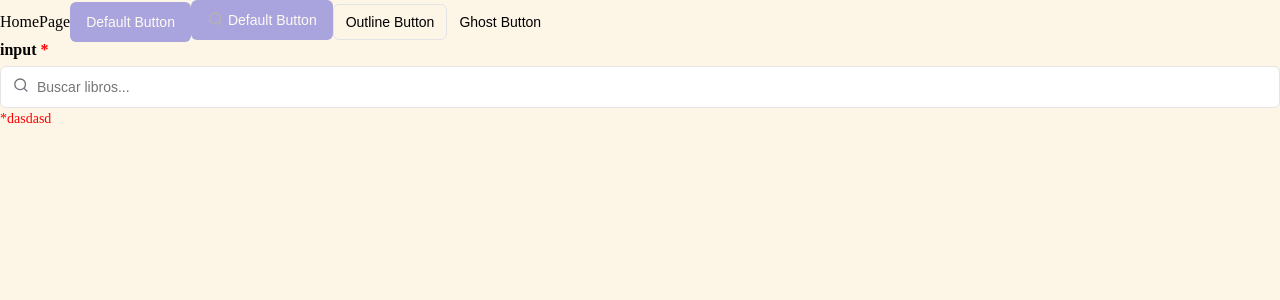
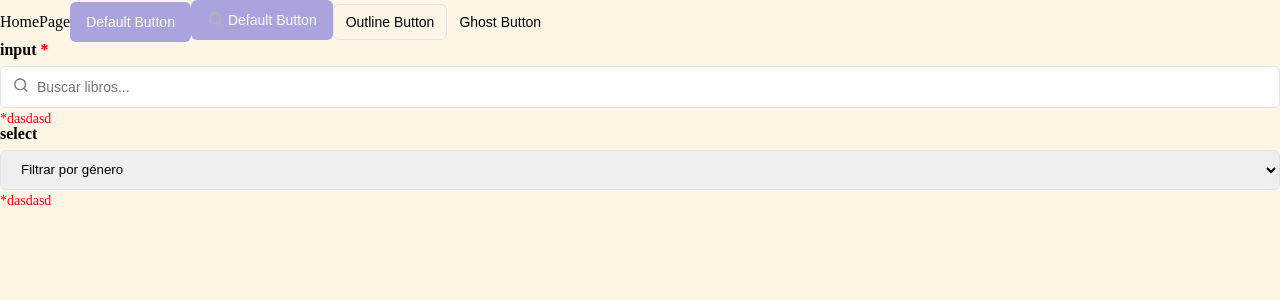
Before and after one commit to camduarte/bookshare, a React (Vite) app in the folder client/: page / in a window 1280 px wide. Shown: the top 300 px of the page. Built offline with nearby package versions, Linux system fonts and the light colour scheme.

Commit message:
Componente Select agregado

```diff
--- /dev/null
+++ b/client/src/components/ui/Select.jsx
@@ -0,0 +1,45 @@
+import React from 'react';
+import '../../styles/components/ui/select.css';
+
+const Select = React.forwardRef(
+  (
+    {
+      className,
+      options = [],
+      placeholder,
+      name,
+      label,
+      required,
+      error,
+      errorMessage,
+      ...props
+    },
+    ref
+  ) => {
+    return (
+      <div className={`inputWithLabel ${className}`}>
+        {label && (
+          <label htmlFor={name} className='inputLabel'>
+            {label} {required && <span className='requiredIndicator'>*</span>}
+          </label>
+        )}
+        <select id={name} name={name} className='select' ref={ref} {...props}>
+          <option value='' disabled selected>
+            {placeholder}
+          </option>
+          {options.map((option, i) => (
+            <option key={i} value={option.value}>
+              {option.label}
+            </option>
+          ))}
+        </select>
+        {error && (
+          <span className='errorMessage'>*{errorMessage || error}</span>
+        )}
+      </div>
+    );
+  }
+);
+Select.displayName = 'Select';
+
+export default Select;
--- a/client/src/pages/Home.jsx
+++ b/client/src/pages/Home.jsx
@@ -2,8 +2,14 @@ import React from 'react';
 import Button from '../components/ui/Button';
 import { SearchIcon } from '../assets/icons';
 import Input from '../components/ui/Input';
+import Select from '../components/ui/Select';
 
 export default function Home() {
+  const options = [
+    { label: 'Option 1', value: '1' },
+    { label: 'Option 2', value: '2' },
+    { label: 'Option 3', value: '3' },
+  ];
   return (
     <div>
       HomePage
@@ -32,6 +38,13 @@ export default function Home() {
         error
         errorMessage='dasdasd'
       />
+      <Select
+        label='select'
+        options={options}
+        placeholder='Filtrar por género'
+        error
+        errorMessage='dasdasd'
+      />
     </div>
   );
 }
--- /dev/null
+++ b/client/src/styles/components/ui/select.css
@@ -0,0 +1,19 @@
+/* ----------------------------- Select Default ----------------------------- */
+.select {
+  height: 2.5rem;
+  padding: 0.5rem 1rem;
+  border-radius: 0.375rem;
+  border: 1px solid var(--ring-color);
+  cursor: pointer;
+}
+.option {
+  cursor: pointer;
+}
+.option:hover {
+  background-color: var(--primary-color);
+  color: #fff;
+}
+.select:focus-visible {
+  outline: 0;
+  box-shadow: 0 0 0 2px var(--primary-color);
+}
```
